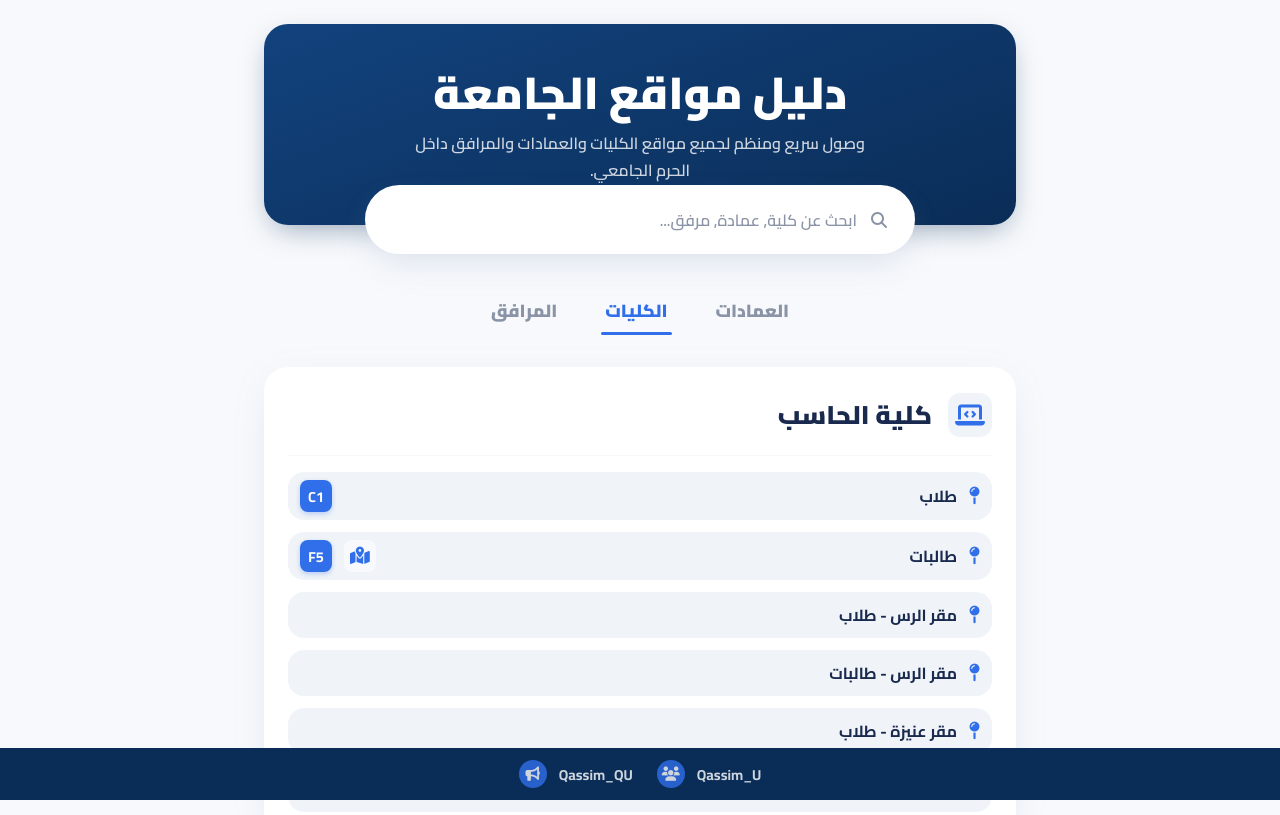
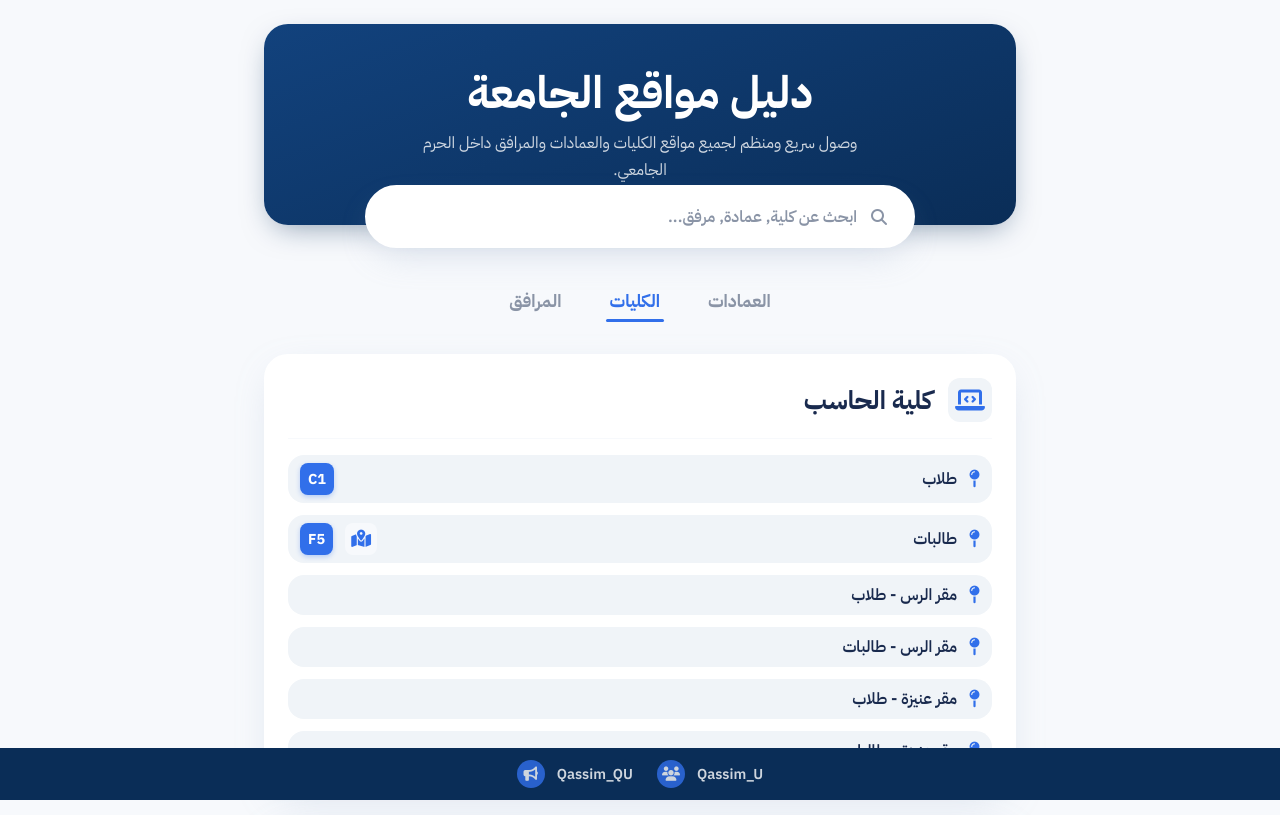
Before and after one commit to MUTLAQ001/4, a plain HTML site: page index.html in a window 1280 px wide. Shown: the top 815 px of the page. Drawn offline with Linux system fonts and the light colour scheme.

Commit message:
Update index.html

```diff
--- a/index.html
+++ b/index.html
@@ -7,8 +7,9 @@
     <meta name="description" content="وصول سريع ومنظم لجميع مواقع الكليات والعمادات والمرافق بجامعة القصيم.">
     <meta name="theme-color" content="#F7F9FC">
     <link rel="preconnect" href="https://fonts.googleapis.com">
-    <link rel="preconnect" href="https://fonts.gstatic" crossorigin>
-    <link href="https://fonts.googleapis.com/css2?family=Cairo:wght@400;600;700;900&display=swap" rel="stylesheet">
+    <link rel="preconnect" href="https://fonts.gstatic.com" crossorigin>
+    <!-- --- CHANGE: Replaced 'Cairo' font with 'IBM Plex Sans Arabic' --- -->
+    <link href="https://fonts.googleapis.com/css2?family=IBM+Plex+Sans+Arabic:wght@400;600;700&display=swap" rel="stylesheet">
     <link rel="stylesheet" href="https://cdnjs.cloudflare.com/ajax/libs/font-awesome/6.5.1/css/all.min.css" integrity="sha512-DTOQO9RWCH3ppGqcWaEA1BIZOC6xxalwEsw9c2QQeAIftl+Vegovlnee1c9QX4TctnWMn13TZye+giMm8e2LwA==" crossorigin="anonymous" referrerpolicy="no-referrer" />
 
     <style>
@@ -37,7 +38,8 @@
       @keyframes fadeOut { to { opacity: 0; transform: translateY(10px); } }
 
       body {
-        font-family: 'Cairo', sans-serif;
+        /* --- CHANGE: Updated font-family --- */
+        font-family: 'IBM Plex Sans Arabic', sans-serif;
         background-color: var(--bg-main);
         color: var(--text-dark);
         direction: rtl;
@@ -63,7 +65,8 @@
       }
       .page-title {
         font-size: clamp(2.2rem, 8vw, 2.8rem);
-        font-weight: 900;
+        /* --- CHANGE: Updated font-weight to match available weight --- */
+        font-weight: 700;
         line-height: 1.3;
       }
       .page-subtitle {
@@ -71,7 +74,7 @@
         max-width: 450px;
         margin: 0.5rem auto 0;
         line-height: 1.7;
-        font-weight: 600;
+        font-weight: 400; /* Adjusted for better readability with IBM font */
         opacity: 0.8;
       }
 
@@ -108,7 +111,7 @@
         border: 2px solid var(--bg-card);
         border-radius: var(--radius-full);
         color: var(--text-dark);
-        font-family: 'Cairo', sans-serif;
+        font-family: 'IBM Plex Sans Arabic', sans-serif;
         font-size: 1rem;
         font-weight: 600;
         box-shadow: 0 15px 35px -10px rgba(150, 170, 200, 0.3);
@@ -129,7 +132,7 @@
         width: 100%;
       }
       .filter-btn {
-        background: transparent; border: none; font-family: 'Cairo', sans-serif; font-weight: 800;
+        background: transparent; border: none; font-family: 'IBM Plex Sans Arabic', sans-serif; font-weight: 700;
         font-size: 1.1rem; color: var(--text-secondary); cursor: pointer; padding: 0.5rem 0.25rem;
         transition: color 0.3s ease; position: relative;
       }
@@ -174,7 +177,7 @@
         gap: 1rem;
         flex-direction: row-reverse;
       }
-      .card-header .title { font-size: 1.6rem; font-weight: 800; color: var(--text-dark); }
+      .card-header .title { font-size: 1.6rem; font-weight: 700; color: var(--text-dark); }
       .card-header .icon-wrapper {
         width: 44px; height: 44px;
         border-radius: 12px;
@@ -195,7 +198,7 @@
         border-radius: var(--radius-button);
         background: var(--bg-button);
         text-decoration: none;
-        font-weight: 700;
+        font-weight: 600;
         font-size: 1rem;
         transition: background-color 0.2s ease, color 0.2s ease;
         color: var(--text-dark);
@@ -248,7 +251,7 @@
       .empty-state.is-visible { display: flex; }
       .empty-state .icon { font-size: 3rem; color: var(--accent-color); opacity: 0.5; }
       .empty-state span { font-size: 1.2rem; font-weight: 700; margin-bottom: 0.5rem; }
-      .empty-state .reset-btn { background: var(--accent-color); color: white; border: none; padding: 0.8rem 2rem; border-radius: var(--radius-full); font-family: 'Cairo', sans-serif; font-size: 1rem; font-weight: 700; cursor: pointer; transition: transform 0.2s ease; }
+      .empty-state .reset-btn { background: var(--accent-color); color: white; border: none; padding: 0.8rem 2rem; border-radius: var(--radius-full); font-family: 'IBM Plex Sans Arabic', sans-serif; font-size: 1rem; font-weight: 700; cursor: pointer; transition: transform 0.2s ease; }
       .empty-state .reset-btn:hover { transform: scale(1.05); }
 
       .page-footer {
@@ -259,7 +262,7 @@
         background-color: var(--dark-blue);
         color: white;
         padding: 0.75rem 1.5rem;
-        font-weight: 700;
+        font-weight: 600;
         font-size: 0.9rem;
         display: flex;
         align-items: center;
@@ -333,7 +336,6 @@
         document.addEventListener('DOMContentLoaded', () => {
             const SITE_DATA_RAW = [
                 { category: 'colleges', title: 'الكليات', icon: 'fa-university', type: 'multi-department', departments: [
-                    // --- JS CHANGE: ADDED PDF MAP FOR COMPUTER SCIENCE (FEMALE STUDENTS) ---
                     { title: "كلية الحاسب", icon: "fa-laptop-code", links: [
                         { href: "#", text: "طلاب", icon: "fa-map-pin", building: "C1" },
                         { href: "https://maps.app.goo.gl/nfvJK3LXANxUvGMR7", text: "طالبات", icon: "fa-map-pin", building: "F5", map_pdf: "maps/map-college-of-computer-f5.pdf" },
```
